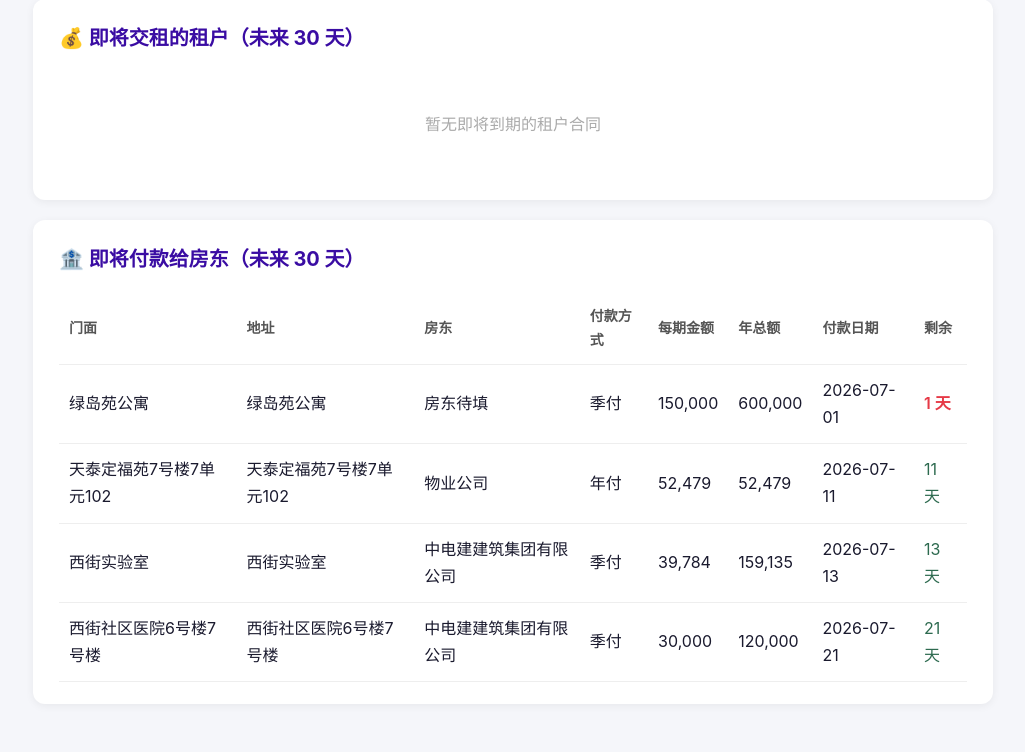
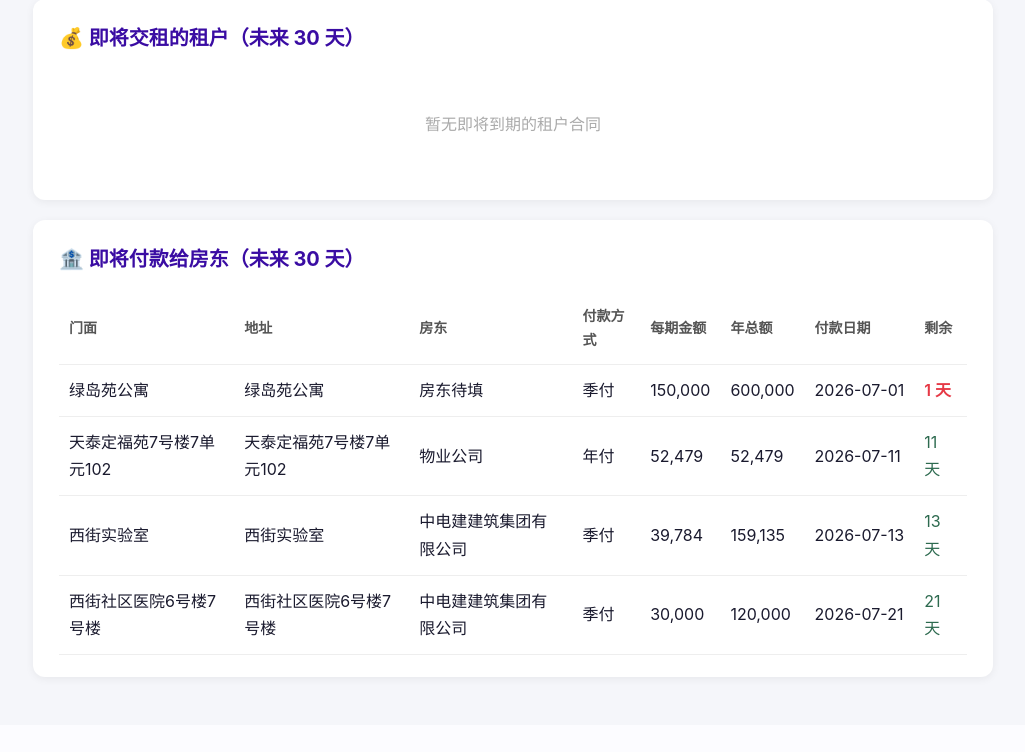
Before and after one commit to handsomeboywenbo/lease-reminder, a Flask app: page / in a window 1280 px wide. Shown: the part 424-1176 px from the top of the page, without its empty margins (127-1152 px from the left). After the commit the page ends 1104 px from the top, so only its background shows below. Run offline with Flask 3, Linux system fonts and the light colour scheme; data comes from the database, SQL or seed files in the repository.

Commit message:
fix: 日期栏加nowrap不换行 - index.html

```diff
--- a/templates/index.html
+++ b/templates/index.html
@@ -52,7 +52,7 @@
                 <td>{{ r.payment_method or '年付' }}</td>
                 <td>{{ '{:,.0f}'.format(r.installment_amount) if r.installment_amount else '-' }}</td>
                 <td>{{ '{:,.0f}'.format(r.annual_amount) if r.annual_amount else '-' }}</td>
-                <td>{{ r.next_payment_date }}</td>
+                <td class="nowrap">{{ r.next_payment_date }}</td>
                 <td class="{% if days <= 3 %}tag-urgent{% elif days <= 7 %}tag-warn{% else %}tag-ok{% endif %}">
                     {{ days }} 天
                 </td>
@@ -84,7 +84,7 @@
                 <td>{{ r.payment_method or '年付' }}</td>
                 <td>{{ '{:,.0f}'.format(r.installment_amount) if r.installment_amount else '-' }}</td>
                 <td>{{ '{:,.0f}'.format(r.annual_amount) if r.annual_amount else '-' }}</td>
-                <td>{{ r.next_payment_date }}</td>
+                <td class="nowrap">{{ r.next_payment_date }}</td>
                 <td class="{% if days <= 5 %}tag-urgent{% elif days <= 10 %}tag-warn{% else %}tag-ok{% endif %}">
                     {{ days }} 天
                 </td>
```
